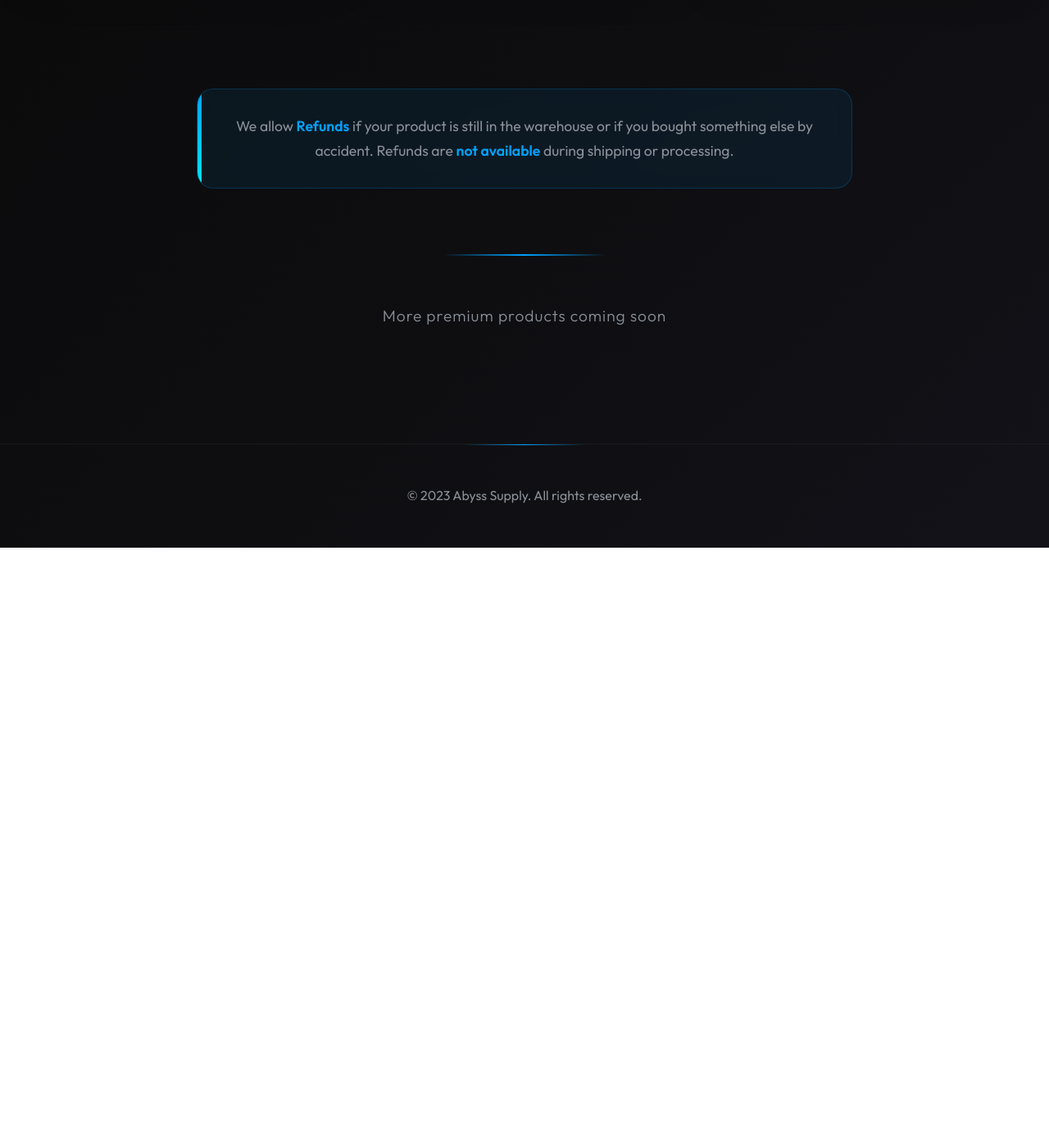
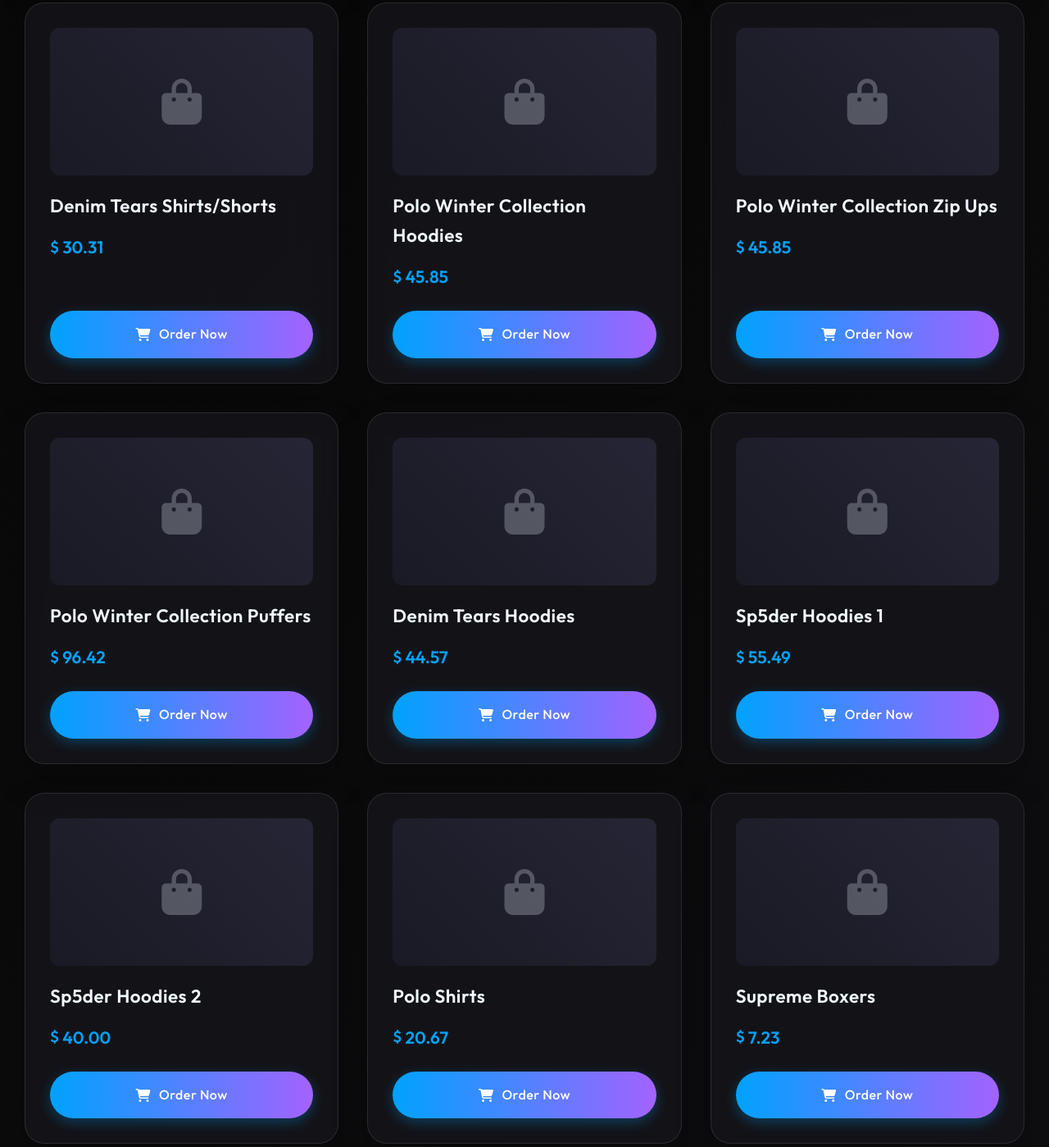
Before and after one commit to AbyssSupply/Supplys, a plain HTML site: page index.html in a window 1280 px wide. Shown: the part 2365-3764 px from the top of the page at 82% size. Before the commit the page ends 3033 px from the top, so only its background shows below. Drawn offline with Linux system fonts and the light colour scheme.

Commit message:
Update index.html

```diff
--- a/index.html
+++ b/index.html
@@ -943,7 +943,23 @@
           {name: "Galaxy Dept Tee", price: "26.04"},
           {name: "Bape Zip-Up", price: "32.42"},
           {name: "Sp5der Hoodie", price: "61.45"},
-          {name: "Puma Set", price: "23.88"}
+          {name: "Puma Set", price: "23.88"},
+          // New products added below
+          {name: "Denim Tears Shirts/Shorts", price: "30.31"},
+          {name: "Polo Winter Collection Hoodies", price: "45.85"},
+          {name: "Polo Winter Collection Zip Ups", price: "45.85"},
+          {name: "Polo Winter Collection Puffers", price: "96.42"},
+          {name: "Denim Tears Hoodies", price: "44.57"},
+          {name: "Sp5der Hoodies 1", price: "55.49"},
+          {name: "Sp5der Hoodies 2", price: "40.00"},
+          {name: "Polo Shirts", price: "20.67"},
+          {name: "Supreme Boxers", price: "7.23"},
+          {name: "Eric Emanuels", price: "31.85"},
+          {name: "Essentials Hoodie", price: "45.23"},
+          {name: "Galaxy Dept", price: "18.82"},
+          {name: "Essentials Shorts", price: "20.23"},
+          {name: "Nike Tech", price: "35.85"},
+          {name: "Yeezy Slides", price: "20.63"}
         ]
       },
       {
```
